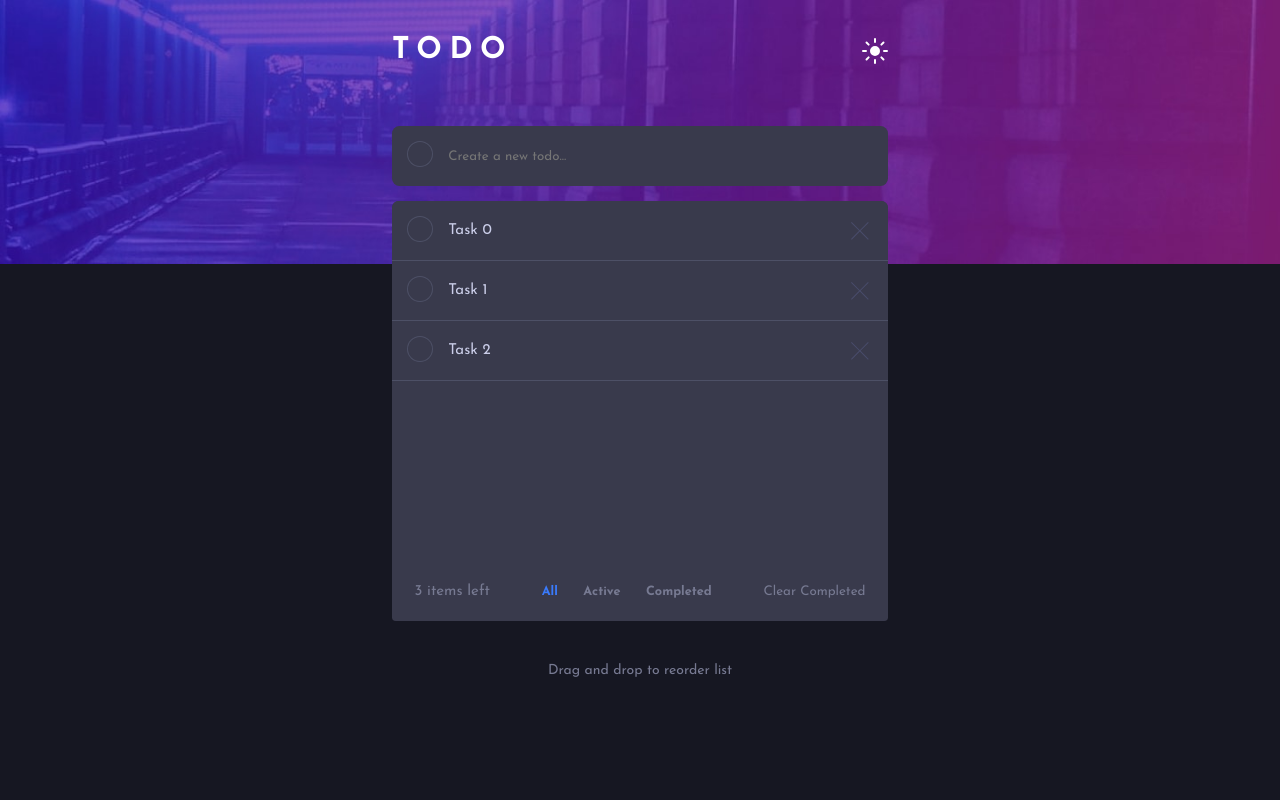
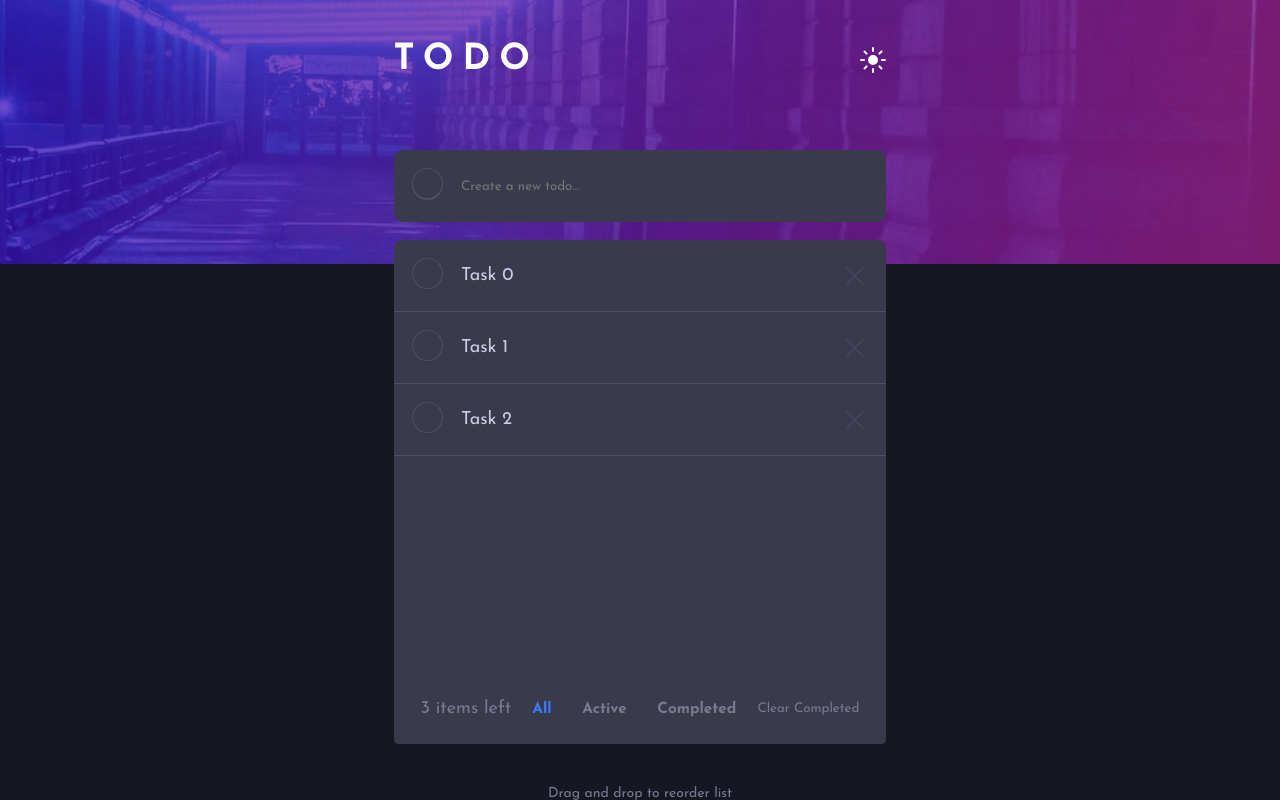
Before and after one commit to smccourtb/todo-list, a React (Create React App) app: page / in a window 1280 px wide. Built offline with nearby package versions, Linux system fonts and the light colour scheme.

Commit message:
remove scrollbars from project container

```diff
--- a/src/App.js
+++ b/src/App.js
@@ -37,6 +37,11 @@ const Background = styled.div`
   @media ${device.tablet} {
     font-size:20px;
   }
+
+  @media ${device.laptop} {
+    font-size: 24px;
+  }
+
 `
 const Footer = styled.h6`
     color: hsl(234, 11%, 52%);
--- a/src/ProjectContainer.js
+++ b/src/ProjectContainer.js
@@ -14,7 +14,11 @@ const Container = styled.div`
   width: 100%;
   border-radius: .33em .33em 0em 0em;
   height:18em;
-  overflow:scroll;
+  overflow-y:auto;
+  scrollbar-width: none;
+  ::-webkit-scrollbar {
+    display: none;
+}
 `
 
 const FilterContainer = styled.div`
```
